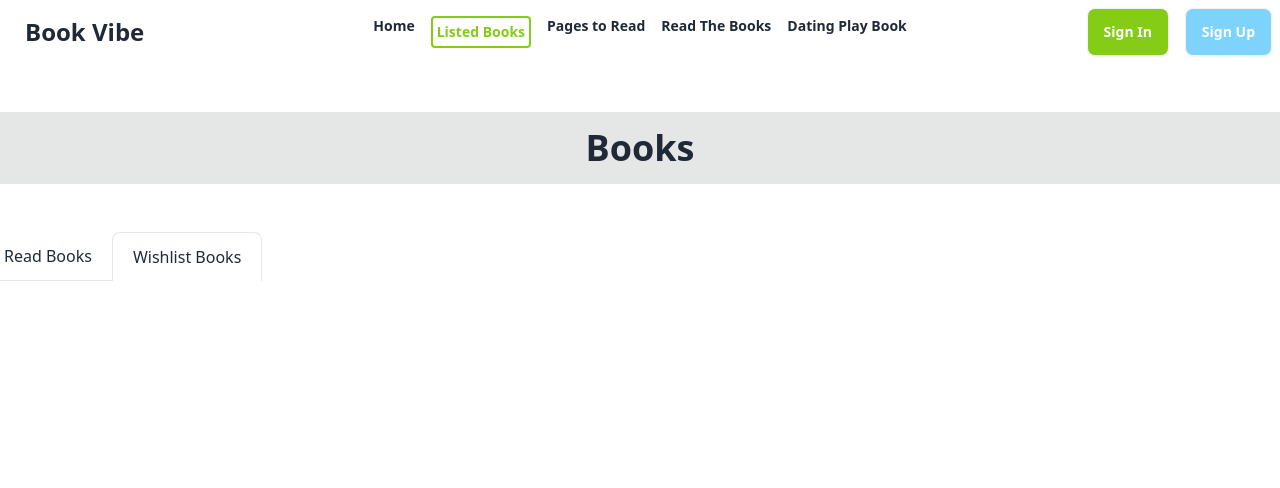
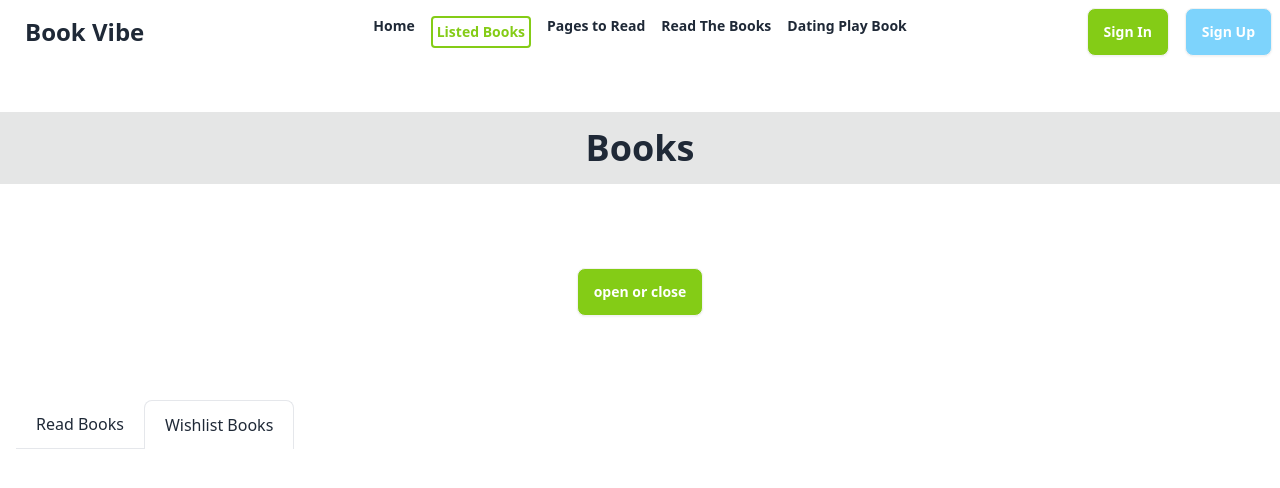
Before and after one commit to jaheda8256/pha8-book-review, a React (Vite) app: page /listedBooks in a window 1280 px wide. Shown: the top 488 px of the page. Built offline with nearby package versions, Linux system fonts and the light colour scheme.

Commit message:
added dropdown menu

```diff
--- a/src/pages/ListedBooks.jsx
+++ b/src/pages/ListedBooks.jsx
@@ -36,8 +36,19 @@ const ListedBooks = () => {
 
  </div>
 
+ {/* dropdown */}
+ <div className="text-center my-20">
+ <details className="dropdown">
+  <summary className="m-1 btn bg-lime-500 text-white">open or close</summary>
+  <ul className="p-2 shadow menu dropdown-content z-[1] bg-base-100 rounded-box w-52">
+    <li><a>Item 1</a></li>
+    <li><a>Item 2</a></li>
+  </ul>
+</details>
+ </div>
+
 {/* tabs */}
- <div className="flex items-center -mx-4 overflow-x-auto overflow-y-hidden  flex-nowrap dark:bg-gray-100 dark:text-gray-800">
+ <div className="flex items-center mx-4 overflow-x-auto overflow-y-hidden  flex-nowrap dark:bg-gray-100 dark:text-gray-800">
 
 	<div  className={tabs === 0 ? 'read-list' : 'wishlist'}>
     <button onClick={() => handleTab(0)} >
@@ -49,10 +60,12 @@ const ListedBooks = () => {
 
 
 	<div className="flex items-center flex-shrink-0 px-5 py-3 space-x-2 border border-b-0 rounded-t-lg dark:border-gray-600 dark:text-gray-900">
+    <div className={tabs === 0 ? 'read-list' : 'wishlist'}>
     <button onClick={() => handleTab(1)}  >
 
-	<span   className={tabs === 0 ? 'read-list' : 'wishlist'}>Wishlist Books</span>
-	</button>
+        <span>Wishlist Books</span>
+        </button>
+    </div>
     </div>
 
 
```
